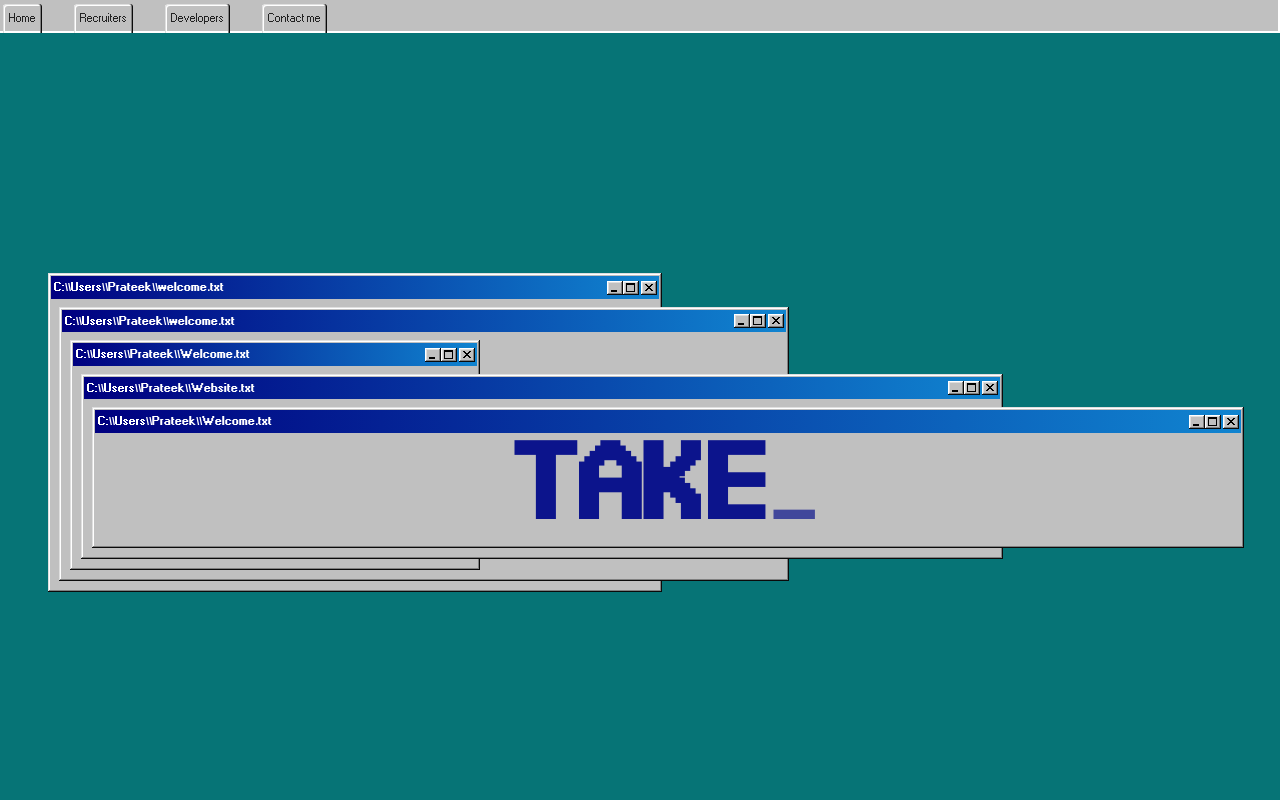
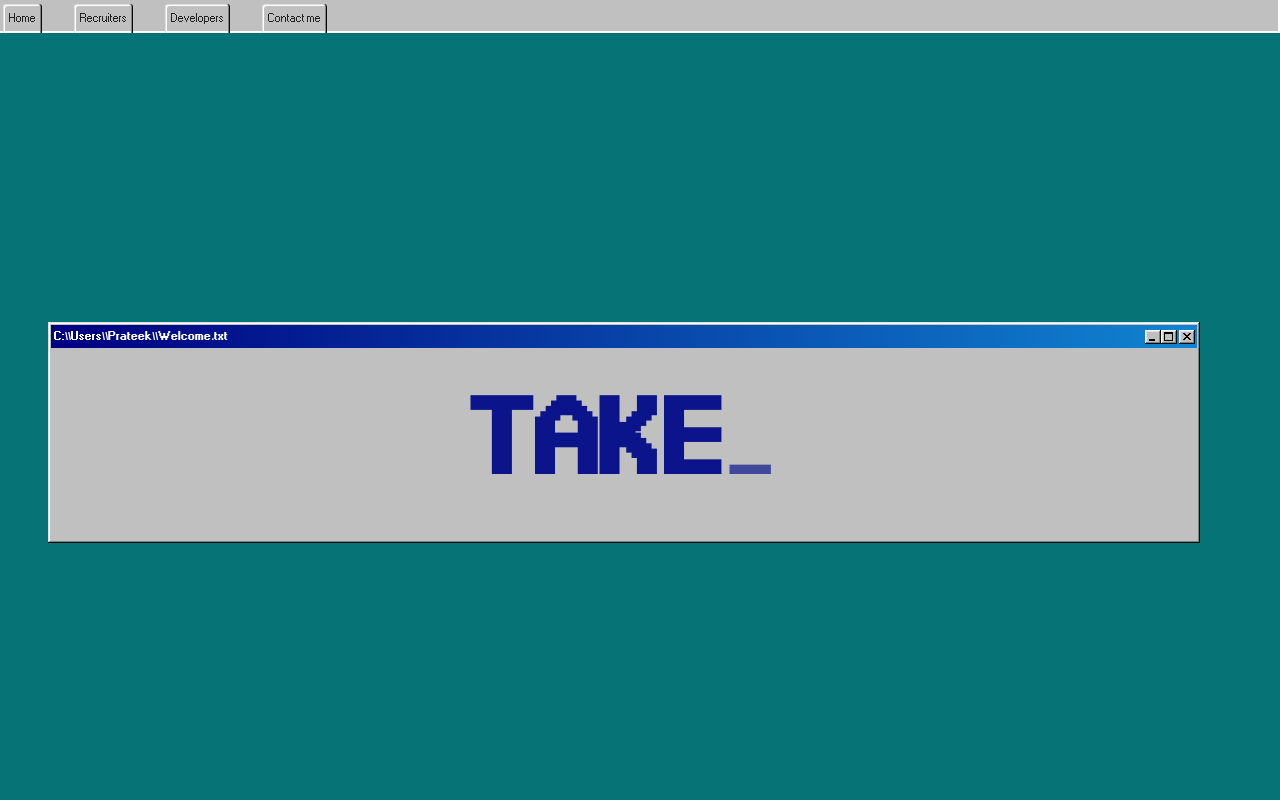
Before and after one commit to prateek-balani/personal-website, a React (Vite) app: page / in a window 1280 px wide. Shown: the top 800 px of the page. Built offline with nearby package versions, Linux system fonts and the light colour scheme.

Commit message:
unfortunate change to ui :/

```diff
--- a/src/components/HomePage.jsx
+++ b/src/components/HomePage.jsx
@@ -7,12 +7,9 @@ const HomePage = () => {
     return (
         <Base>
             <div className="flex flex-col justify-center text-center min-h-screen px-4 py-10 sm:px-8 sm:py-12 md:px-12 md:py-14 overflow-hidden">
-                <WinHelp title="C:\\Users\\Prateek\\welcome.txt" width={"48vw"} >
-                    <WinHelp title="C:\\Users\\Prateek\\welcome.txt" width={"57vw"} >
-                        <WinHelp title="C:\\Users\\Prateek\\Welcome.txt" width={"32vw"} >
-                            <WinHelp title="C:\\Users\\Prateek\\Website.txt" width={"72vw"} >
+
                                 <WinHelp title="C:\\Users\\Prateek\\Welcome.txt" width={"90vw"} >
-                                    <div className="font-bold font-kindly text-[#0c148c] text-5xl sm:text-6xl md:text-7xl lg:text-8xl leading-tight">
+                                    <div className="font-bold font-kindly text-[#0c148c] text-5xl sm:text-6xl md:text-7xl lg:text-8xl p-10">
 
 
                                         <Typewriter
@@ -36,10 +33,7 @@ const HomePage = () => {
 
 
                                 </WinHelp>
-                            </WinHelp>
-                        </WinHelp>
-                    </WinHelp>
-                </WinHelp>
+
             </div>
             <SelectionSection />
 
```
Also changed, not shown: 5 other files (tests, documents, lock files or other folders).
